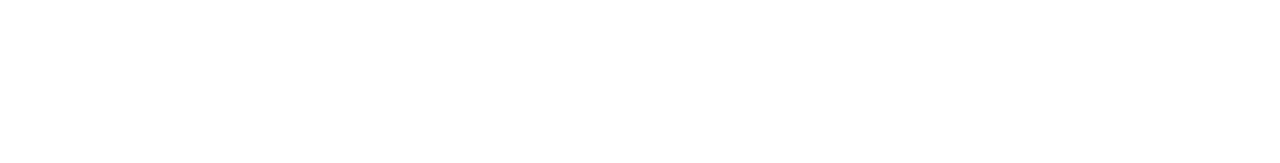
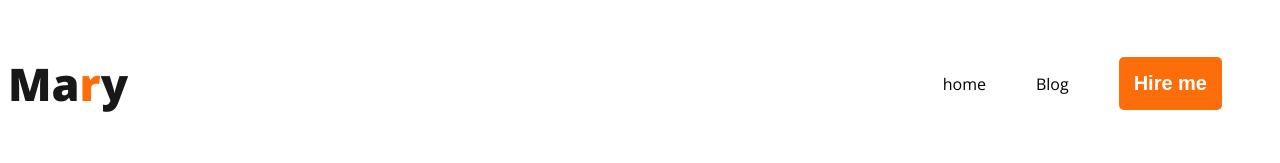
Before and after one commit to miralamin/webdeveloper-portfolio, a plain HTML site: page index.html in a window 1280 px wide. Drawn offline with nearby package versions, Linux system fonts and the light colour scheme.

Commit message:
added nav

```diff
--- a/index.html
+++ b/index.html
@@ -4,9 +4,27 @@
     <meta charset="UTF-8">
     <meta name="viewport" content="width=device-width, initial-scale=1.0">
     <title>Developer Portfolio</title>
+
+    <link rel="preconnect" href="https://fonts.googleapis.com">
+<link rel="preconnect" href="https://fonts.gstatic.com" crossorigin>
+<link href="https://fonts.googleapis.com/css2?family=Open+Sans:wght@400;800&display=swap" rel="stylesheet">
+
+
+    <link rel="stylesheet" href="/styles/mycss.css">
+
+    </link>
 </head>
 <body>
     <header>
+        <nav>
+            <h3 class="nav-title">Ma<span class="text-primary">r</span>y</h3>
+
+            <ul>
+                <li><a href="index.html">home</a></li>
+                <li><a href="blog.html">Blog</a></li>
+                <li><button class="btn-primary" href="hireme.html">Hire me</button></li>
+            </ul>
+        </nav>
 
     </header>
 
--- /dev/null
+++ b/styles/mycss.css
@@ -0,0 +1,49 @@
+/* common shared style */
+body {
+    font-family: 'Open Sans', sans-serif;
+}
+
+.nav-title {
+    color: #181818;
+text-shadow: 0px 4px 4px 0px rgba(0, 0, 0, 0.25);
+font-size: 45px;
+font-weight: 800;
+line-height: normal;
+}
+
+.text-primary {
+   color: #FD6E0A
+}
+
+.btn-primary {
+    border-radius: 5px;
+    background: #FD6E0A;
+    border: 0;
+    font-size: 20px;
+font-weight: 700;
+color:white;
+padding: 15px;
+
+}
+
+
+nav {
+    display: flex;
+    align-items: center;
+    justify-content: space-between;
+}
+
+nav > ul {
+    display: flex;
+    align-items: center;
+}
+
+nav li {
+    list-style: none;
+    margin-right: 50px;
+}
+
+nav a {
+    text-decoration: none;
+    color:black;
+}
```
Also changed, not shown: images/developer.png (added), images/hardy.png (added), images/header_bg.png (added), images/icons/facebook.png (added), images/icons/insta.png (added), images/icons/js.png (added), images/icons/mongo.png (added), images/icons/nodejs.png (added), images/icons/react.png (added), images/icons/twitter.png (added).
